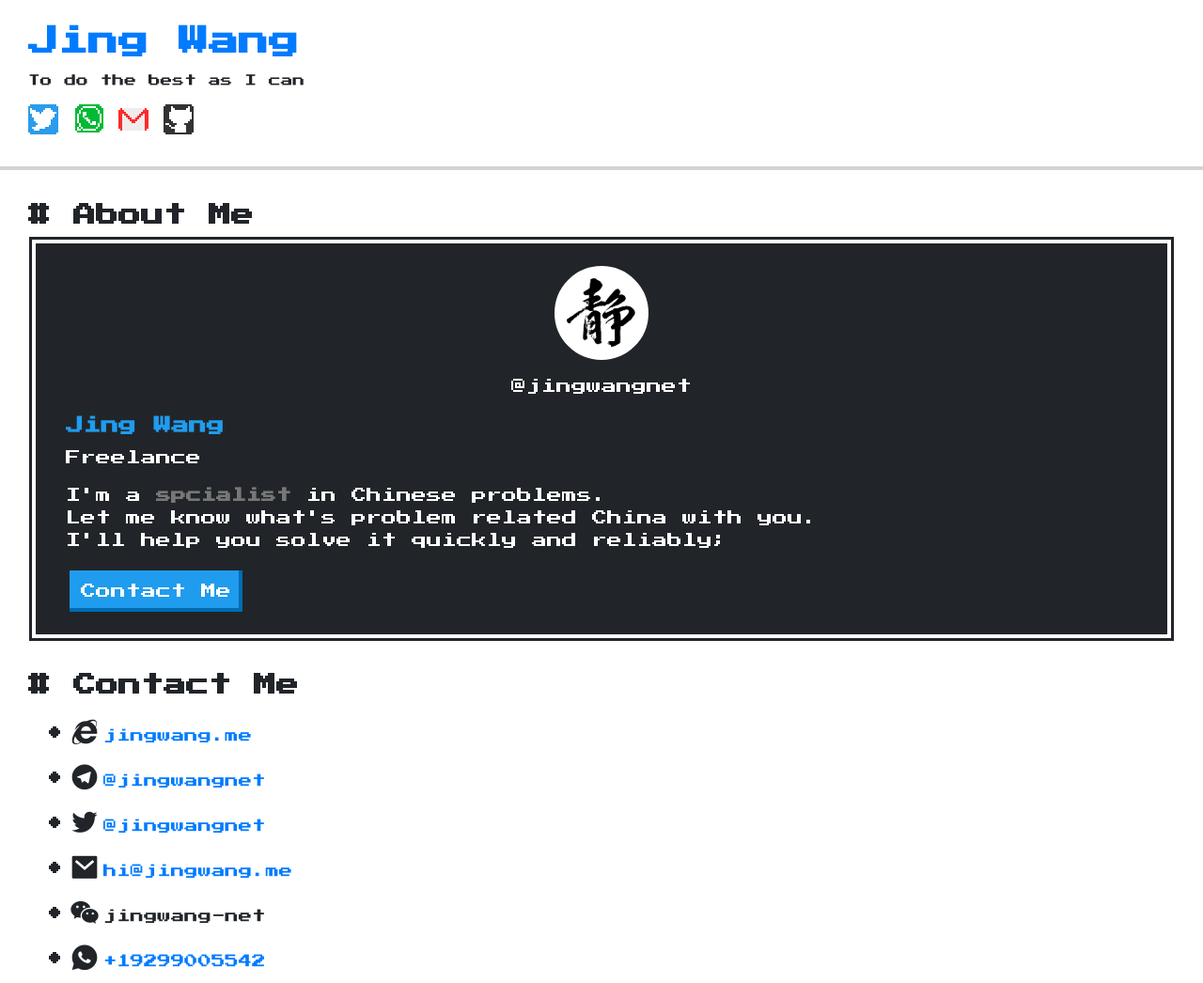
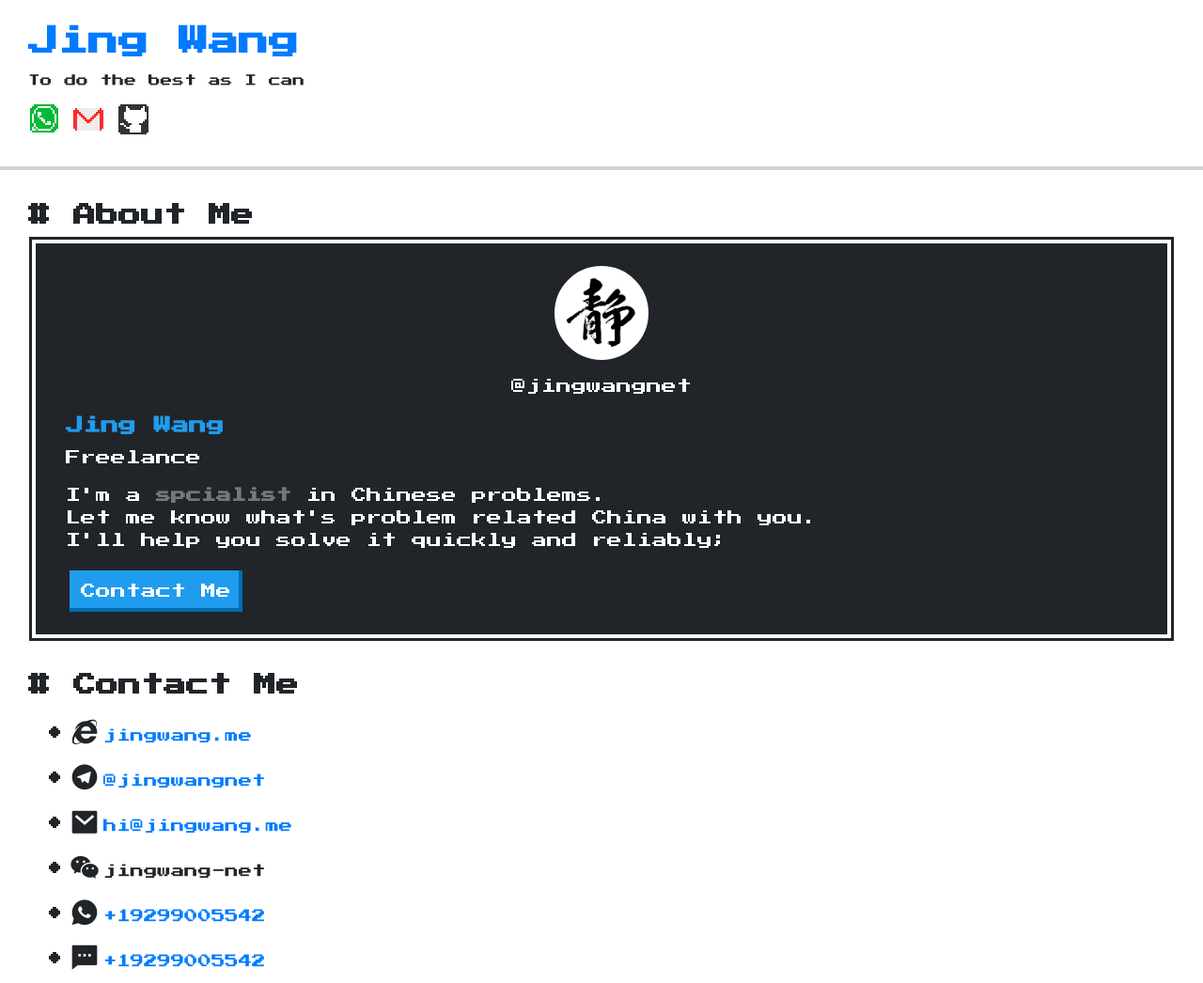
Before and after one commit to jingwangnet/jingwangnet.github.io, a plain HTML site: page index.html in a window 1280 px wide. Shown: the top 1046 px of the page at 94% size. Drawn offline with nearby package versions, Linux system fonts and the light colour scheme.

Commit message:
update contact

```diff
--- a/index.html
+++ b/index.html
@@ -17,7 +17,6 @@
       </div>
       <div class="social-buttons">
         <div class="buttons">
-          <a href="https://x.com/jingwangnet" target="_blank" title="twitter"><i class="nes-icon twitter"></i></a>
           <a href="https://wa.me/19299005542" target="_blank" title="whatsApp"><i class="nes-icon whatsapp"></i></a>
           <a href="mailto:hi@jingwang.me" target="_blank" title="Email"><i class="nes-icon gmail"></i></a>
           <a href="https://github.com/jingwangnet" target="_blank" title="Github"><i class="nes-icon github"></i></a>
@@ -53,7 +52,6 @@
           <ul class="nes-list is-disc">
             <li><i class="ri-ie-fill"></i><a href="https://jingwang.me" target="_blank" title="website">jingwang.me</a></li>
             <li><i class="ri-telegram-fill"></i><a href="https://t.me/jingwangnet" target="_blank" title="telegram">@jingwangnet</a></li>
-            <li><i class="ri-twitter-fill"></i><a href="https://x.com/jingwangnet" target="_blank" title="X">@jingwangnet</a></li>
             <li><i class="ri-mail-fill"></i><a href="mailto:hi@jingwang.me" target="_blank" title="Email">hi@jingwang.me</a></li>
             <li><i class="ri-wechat-fill"></i>jingwang-net</li>
             <li><i class="ri-whatsapp-fill"></i><a href="https://wa.me/19299005542" target="_blank" title="WhatsApp">+19299005542</a></li>
```
